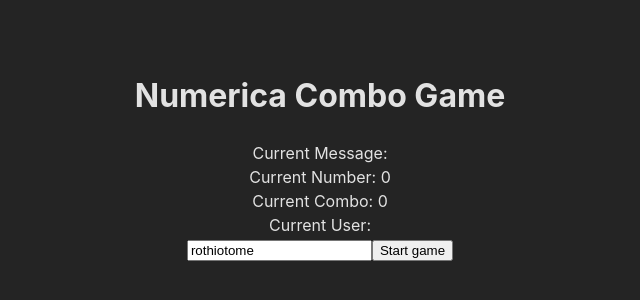
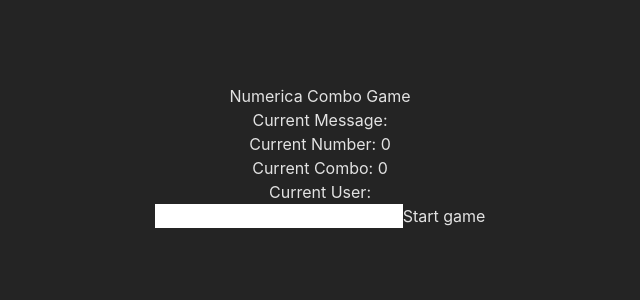
Before and after one commit to JoeMancera/numerica-combo-game, a Preact app: page / in a window 1280 px wide. Shown: the part 244-544 px from the top of the page, without its empty margins (320-960 px from the left). Built offline with nearby package versions, Linux system fonts and the light colour scheme.

Commit message:
feat: add tailwind and configuration

```diff
--- a/package.json
+++ b/package.json
@@ -14,6 +14,9 @@
   },
   "devDependencies": {
     "@preact/preset-vite": "2.5.0",
+    "autoprefixer": "^10.4.14",
+    "postcss": "^8.4.27",
+    "tailwindcss": "^3.3.3",
     "vite": "4.4.5"
   }
 }
--- a/src/app.jsx
+++ b/src/app.jsx
@@ -46,7 +46,7 @@
 
   return (
     <main>
-      <h1>Numerica Combo Game</h1>
+      <h1 className='text-red-600'>Numerica Combo Game</h1>
       <div>Current Message: {currentMessage}</div>
       <div>Current Number: {currentNumber}</div>
       <div>Current Combo: {currentCombo}</div>
--- a/src/components/numerica.jsx
+++ b/src/components/numerica.jsx
@@ -1,5 +1,7 @@
 export const Numerica = ({ value }) => {
   return (
-    <div>{value}</div>
+    <div>
+      <span className='text-3xl text-red-500'>{value}</span>
+    </div>
   )
 }
--- a/src/index.css
+++ b/src/index.css
@@ -1,3 +1,7 @@
+@tailwind base;
+@tailwind components;
+@tailwind utilities;
+
 :root {
   font-family: Inter, system-ui, Avenir, Helvetica, Arial, sans-serif;
   line-height: 1.5;
```
Also changed, not shown: 1 other file (tests, documents, lock files or other folders).
